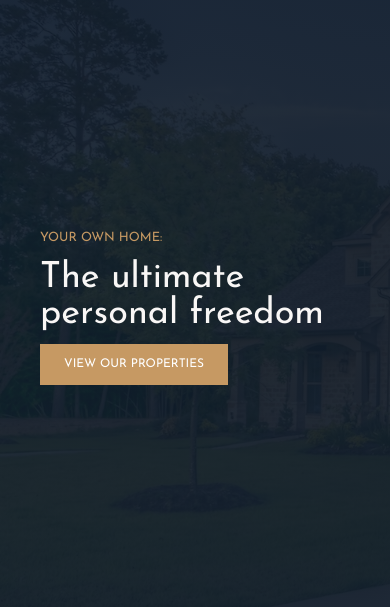
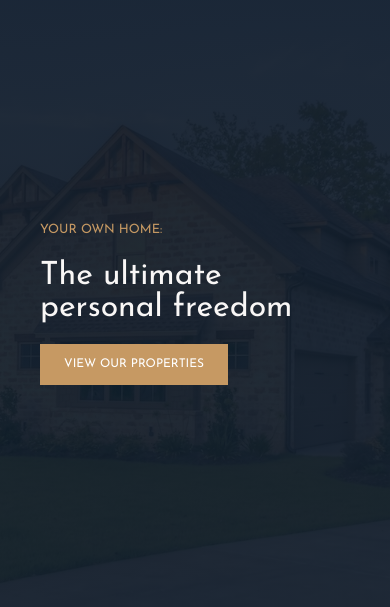
Before and after one commit to jgrasshopper/nexter, a website: page index.html in a window 390 px wide. Shown: the part 134-741 px from the top of the page. Drawn offline with nearby package versions, Linux system fonts and the light colour scheme.

Commit message:
additional commit

```diff
--- a/css/style.css
+++ b/css/style.css
@@ -39,6 +39,9 @@ body {
   font-size: 4.5rem;
   color: #f9f7f6;
   line-height: 1; }
+  @media only screen and (max-width: 50em) {
+    .heading-1 {
+      font-size: 4rem; } }
 
 .heading-2 {
   font-size: 4rem;
@@ -131,6 +134,7 @@ body {
   grid-column: full-start / col-end 6;
   background-image: linear-gradient(rgba(16, 29, 44, 0.93), rgba(16, 29, 44, 0.93)), url(../img/hero.jpeg);
   background-size: cover;
+  background-position: center;
   display: grid;
   grid-template-rows: 1fr min-content minmax(min-content, 6rem) 1fr;
   grid-template-columns: minmax(min-content, max-content);
@@ -143,7 +147,8 @@ body {
       grid-column: 1 / -1; } }
   @media only screen and (max-width: 37.5em) {
     .header {
-      padding: 5rem; } }
+      padding: 5rem;
+      row-gap: 2.5rem; } }
   .header__logo {
     height: 3rem;
     justify-self: center; }
```
